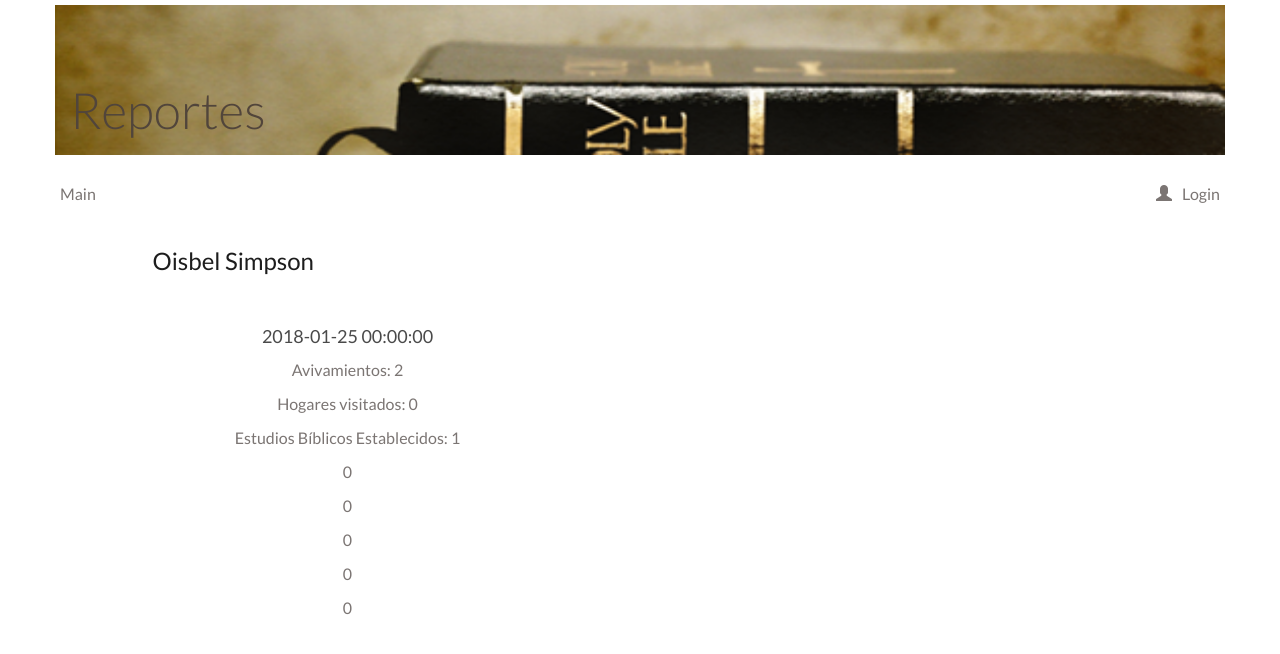
After one commit to oisbel/report, a Flask app: page /churchs/1/reports/1 in a window 1280 px wide. The commit adds this page. Shown: the top 654 px of the page. Run offline with Flask 2, Linux system fonts and the light colour scheme; some libraries are stand-ins or nearby versions.

Commit message:
Add endpoint for report

```diff
--- a/addChurchs.py
+++ b/addChurchs.py
@@ -1,3 +1,5 @@
+# coding=utf-8
+
 from sqlalchemy import create_engine
 from sqlalchemy.orm import sessionmaker
 
@@ -44,7 +46,7 @@ session.commit()
 
 church2 = Church(
        nombre="Tampa",
-       direccion="Arminia",
+       direccion= u'Armínia',
        feligresia=200,
        pastor="Sergio Gonzalez")
 
--- a/addItems.py
+++ b/addItems.py
@@ -1,3 +1,5 @@
+# coding=utf-8
+
 import datetime
 from sqlalchemy import create_engine
 from sqlalchemy.orm import sessionmaker
@@ -93,7 +95,7 @@ session.commit()
 
 init_date0 = datetime.date(2017,3, 10)
 biblical0 = Biblical(
-       nombre="Casa Porter",
+       nombre= u'Casa Pórter',
        init_fecha=init_date0,
        year=2017,
        month=3,
--- a/app.py
+++ b/app.py
@@ -35,8 +35,7 @@ Session = scoped_session(session_factory)
 
 @app.route('/')
 def showMain():
-       list = ["test1","test2","test3"]
-       return render_template('temp.html', list=list)
+       return redirect('/churchs')
 
 @app.route('/churchs')
 def showChurchs():
@@ -57,9 +56,21 @@ def showMembers(church_name):
 def showReports(user_id):
        session = Session()
        miembro = session.query(User).filter_by(id=user_id).one()
-       reports = session.query(Report).filter_by(user_id=user_id)
+       reports = session.query(Report).filter_by(user_id=user_id).all()
        return render_template(
             'reportes.html', reports=reports, miembro=miembro)
+
+@app.route('/churchs/<int:user_id>/reports/<int:report_id>')
+def showReport(user_id, report_id):
+       session = Session()
+       miembro = session.query(User).filter_by(id=user_id).one()
+       try:
+              report = session.query(Report).filter_by(id=report_id, user_id=user_id).one()
+       except:
+              flash("{} El reporte para el usuario especificado no existe".format(report_id))
+              return showReports(user_id)
+       return render_template(
+              'reporte.html', report=report, miembro=miembro)
 
 @auth.verify_password
 def verify_password(username_or_token, password):
--- a/templates/churchs.html
+++ b/templates/churchs.html
@@ -29,7 +29,7 @@
 			{% endfor %}
 	</div>
 	<div class="col-md-6 padding-none">
-		<h2>Otro</h2>
+
 	</div>
 </div>
 {% endblock %}
--- a/templates/members.html
+++ b/templates/members.html
@@ -11,7 +11,8 @@
 		</div>
 		<div class="col-md-5">
 		<h1>{{ church.nombre }}</h1>
-		<h2>{{ church.pastor }}</h2>
+		<h2>Pastor: {{ church.pastor }}</h2>
+		<h4>{{ church.direccion }}</h4>
 		</div>
 		<div class="col-md-2"></div>
 	</div>
@@ -22,7 +23,7 @@
 			<div class="col-md-3">
 				<div>
 					<a href="{{url_for('showReports',user_id = user.id)}}">
-						<h2 class="glyphicon glyphicon-music"> {{user.nombre}}</h2>
+						<h2 class="glyphicon glyphicon-envelope"> {{user.nombre}}</h2>
 					</a>
 				</div>
 			</div>
--- /dev/null
+++ b/templates/reporte.html
@@ -0,0 +1,43 @@
+{% extends "main.html" %}
+{% block content %}
+{% include "header.html" %}
+<div class="row divider">
+	<div class="col-md-12"></div>
+</div>
+<div class="row banner menu">
+	<div class="col-md-6 col-md-offset-1 padding-none">
+		<a href = "{{url_for('showReports', user_id = miembro.id)}}">
+			<h2>{{ miembro.nombre }}</h2>
+		</a>
+	</div>
+</div>
+<div class = 'flash'>
+     {% with messages = get_flashed_messages() %}
+        {% if messages %}
+            <ul>
+            {% for message in messages %}
+                <li> <strong> {{ message }} </strong> </li>
+            {% endfor %}
+            </ul>
+        {% endif %}
+    {% endwith %}
+</div>
+{% if report %}
+	<div class="row">
+		<div class="col-md-6">
+			<h3 class="text-center">{{ report.fecha }}</h3>
+			<p class="lyrics">Avivamientos: {{report.avivamientos}}</p>
+			<p class="lyrics">Hogares visitados: {{report.hogares}}</p>
+			<p class="lyrics">Estudios Bíblicos Establecidos: {{report.estudios_establecidos}}</p>
+			<p class="lyrics">{{report.estudios_realizados}}</p>
+			<p class="lyrics">{{report.estudios_asistidos}}</p>
+			<p class="lyrics">{{report.biblias}}</p>
+			<p class="lyrics">{{report.mensajeros}}</p>
+			<p class="lyrics">{{report.porciones}}</p>
+		</div>
+		<div class="col-md-6">
+
+		</div>
+	</div>
+{% endif %}
+{% endblock %}
```
Also changed, not shown: templates/reportes.html (+18 -14 lines), report.db.
